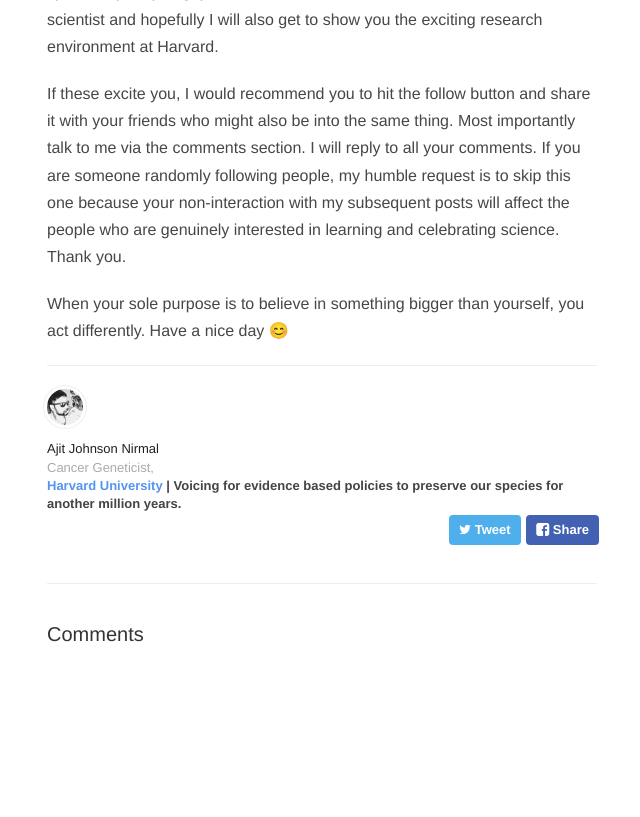
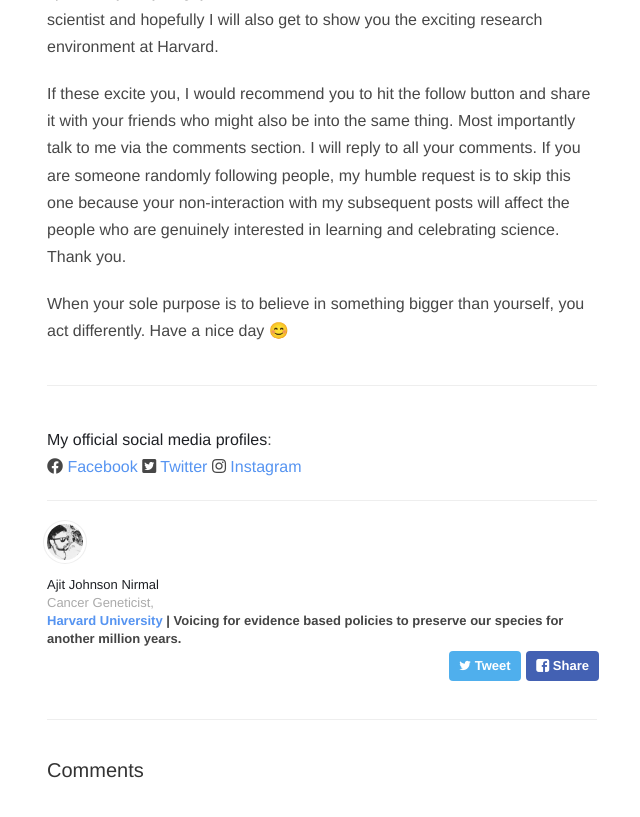
Before and after one commit to jjacklee116/ajitjohnson.github.io, a Jekyll site: the page built from _posts/2019-03-28-about-insta.markdown, in a window 1280 px wide and 900 px high, scrolled down 1406 px. Shown: the top 817 px of the window, without its empty margins (333-973 px from the left). Built offline with Jekyll 4.4.1, drawn with Linux system fonts in a browser that asks for light colours; nearby versions of some CDN libraries; comment, search, counter and statistics services are not loaded; before the commit the page ends 2170 px from its top, so only the background shows below that.

Commit message:
added social profiles

```diff
--- a/_posts/2019-03-28-about-insta.markdown
+++ b/_posts/2019-03-28-about-insta.markdown
@@ -24,3 +24,9 @@ Harvard alone has been the birthplace of over 50 Nobel Laureates. Since I am her
 If these excite you, I would recommend you to hit the follow button and share it with your friends who might also be into the same thing. Most importantly talk to me via the comments section. I will reply to all your comments. If you are someone randomly following people, my humble request is to skip this one because your non-interaction with my subsequent posts will affect the people who are genuinely interested in learning and celebrating science. Thank you.
 
 When your sole purpose is to believe in something bigger than yourself, you act differently. Have a nice day 😊
+
+---
+**My official social media profiles**:
+<i class="fab fa-facebook"></i>[ Facebook](https://www.facebook.com/ajitjohnsonnirmal){:target="_blank"}
+<i class="fab fa-twitter-square"></i>[ Twitter](https://twitter.com/ajitjohnson_n){:target="_blank"}
+<i class="fab fa-instagram"></i>[ Instagram](https://www.instagram.com/ajitjohnson_n/){:target="_blank"}
```
